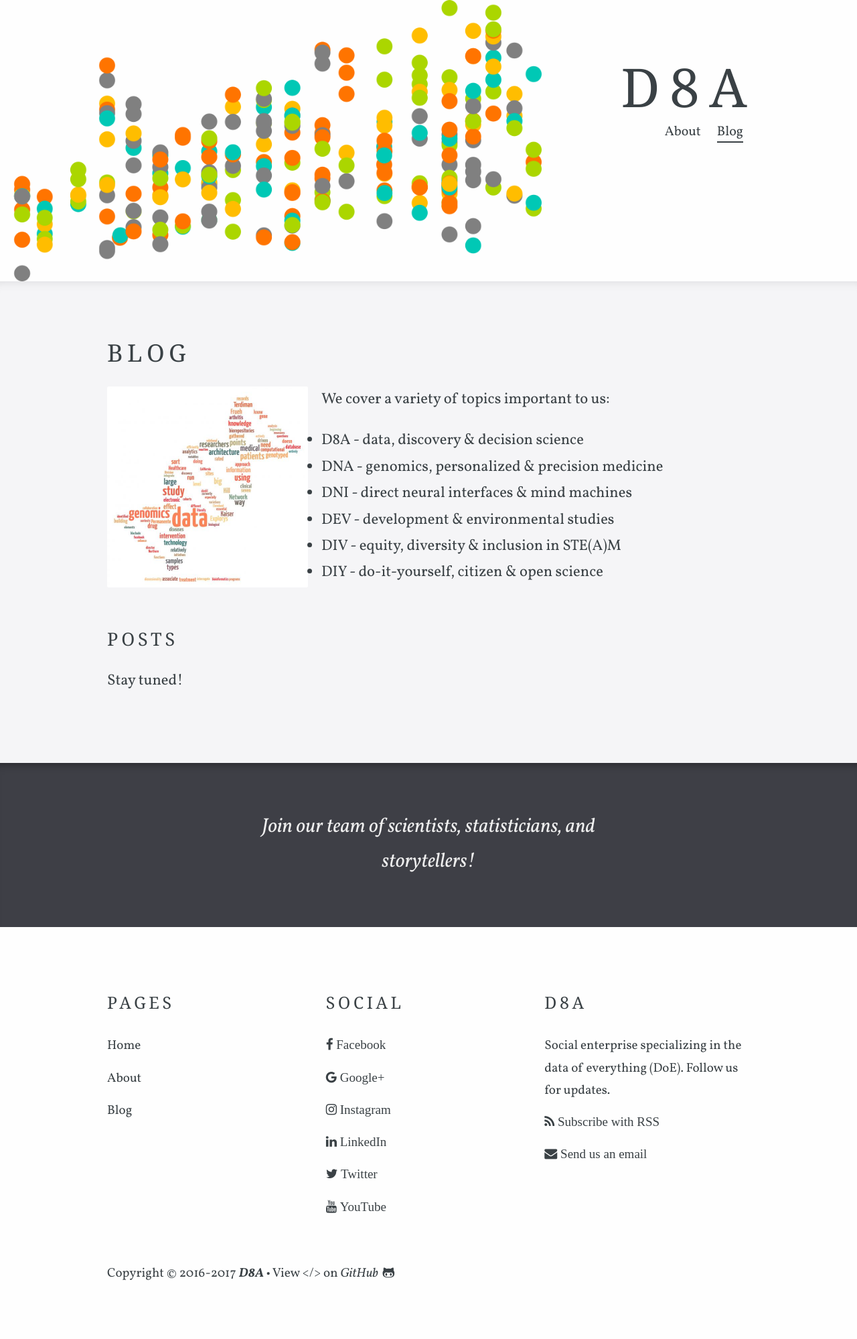
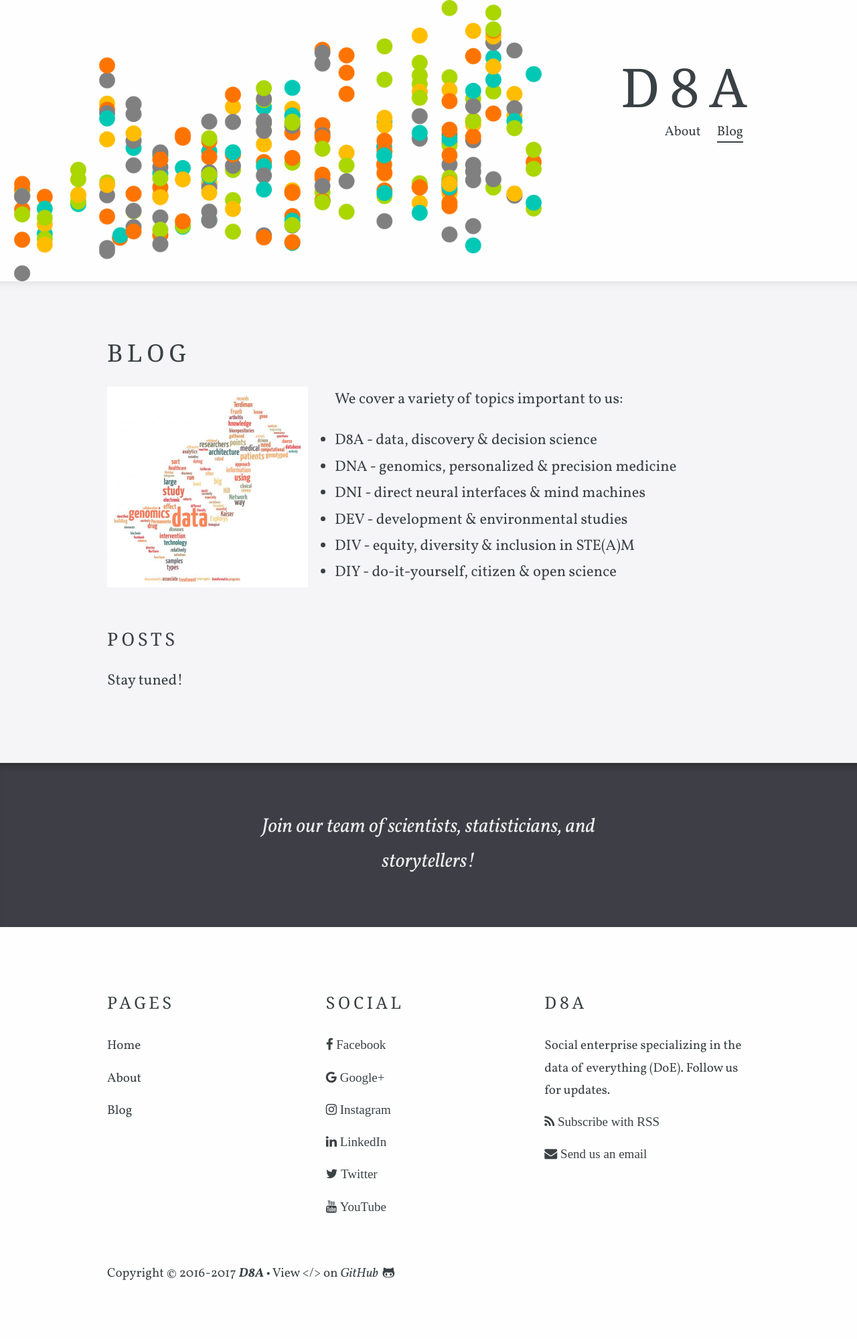
Before and after one commit to bioshack/d8a, a Jekyll site: the page built from pages/index.html, in a window 1280 px wide. Shown: the whole page at 67% size. Built offline with Jekyll 4.4.1, drawn with Linux system fonts in a browser that asks for light colours; some web fonts are replaced; the list of posts is cut into pages by our own code.

Commit message:
Edit margins

```diff
--- a/pages/index.html
+++ b/pages/index.html
@@ -9,7 +9,7 @@ navigation_order: 2
 ---
 
 <div class="editable">
-  <img src="/images/dna.jpg" align="left" height="300px" width="300px" style="margin:0px 20px 10px 0px">
+  <img src="/images/dna.jpg" align="left" height="300px" width="300px" style="margin:0px 40px 20px 0px">
 
   <p>We cover a variety of topics important to us:</p>
 
```
